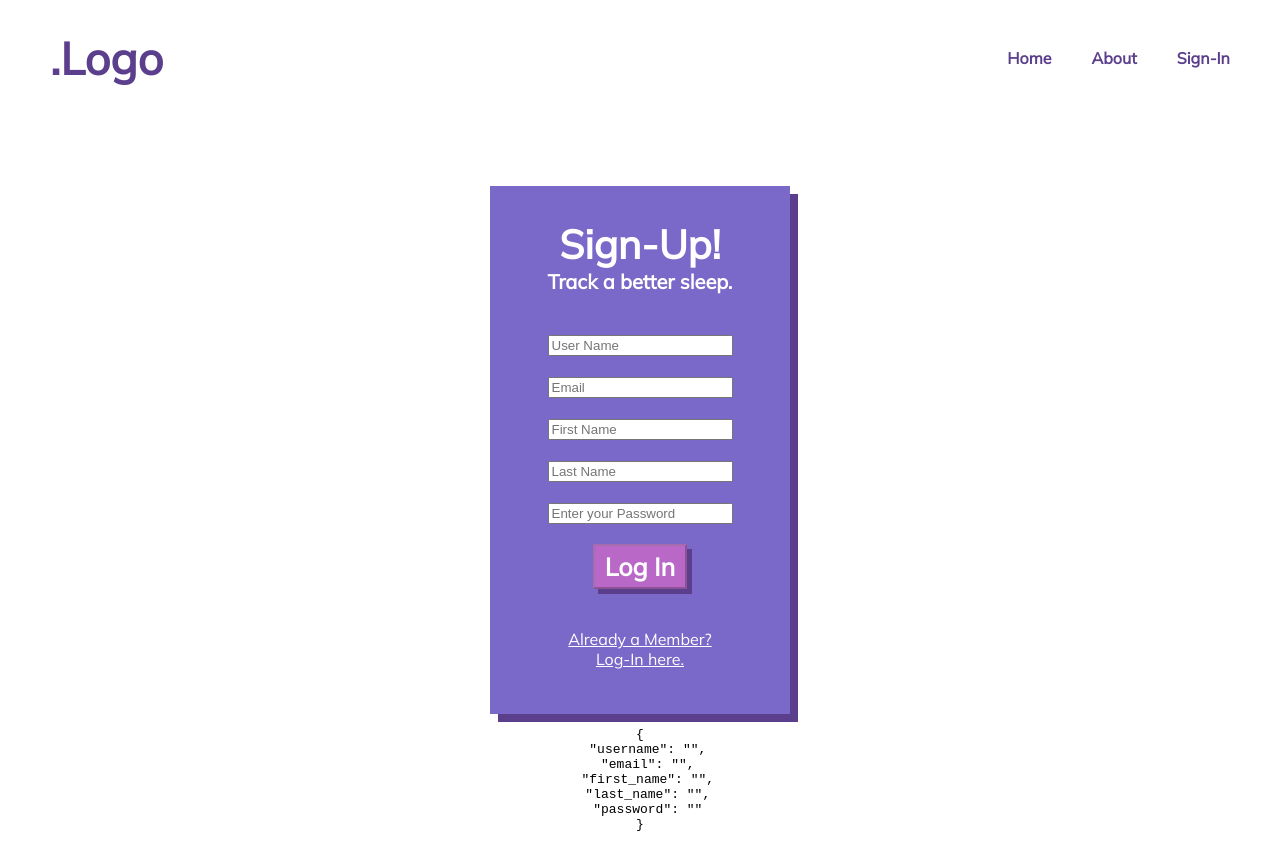
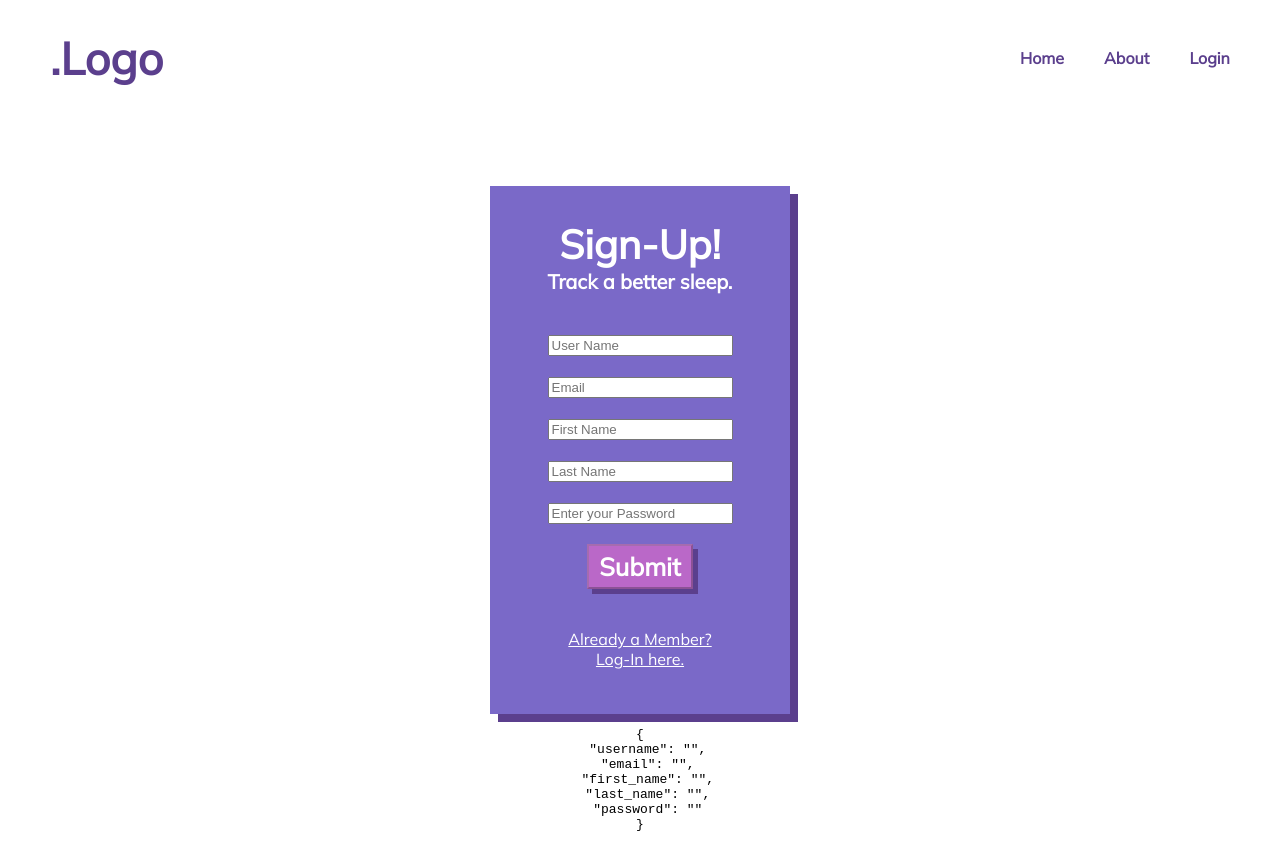
Before and after one commit to bw-sleep-tracker-1/React, a React (Create React App) app: page /signup in a window 1280 px wide. Built offline with nearby package versions, Linux system fonts and the light colour scheme.

Commit message:
linked marketing page to nav links

```diff
--- a/src/App.css
+++ b/src/App.css
@@ -31,16 +31,17 @@ nav{
 
 }
 
-ul {
+ul a {
 
   font-family: 'Mulish', sans-serif;
   font-weight: bolder;
   color: #5B3F8D;
+  text-decoration: none;
 
 }
 
-ul:hover {
-  color: #5B3F8D;
+ul a:hover {
+  color: black;
 }
 
 h1{
--- a/src/components/LogIn.js
+++ b/src/components/LogIn.js
@@ -72,9 +72,9 @@ const LogIn = (props) => {
       <header>
         <h1>.Logo</h1>
         <nav>
-          <ul className="aNav">Home</ul>
-          <ul className="bNav">About</ul>
-          <ul className="cNav">Sign Up</ul>
+          <ul><a href="https://quizzical-hermann-5f0d21.netlify.app/index.html">Home</a></ul>
+          <ul><a href="https://quizzical-hermann-5f0d21.netlify.app/about.html">About</a></ul>
+          <ul><a href="https://react-dusky.vercel.app/signup">Sign Up</a></ul>
         </nav>
       </header>
 
--- a/src/components/SignUp.js
+++ b/src/components/SignUp.js
@@ -80,9 +80,9 @@ const SignUp = (props) => {
       <header>
         <h1>.Logo</h1>
         <nav>
-          <ul>Home</ul>
-          <ul>About</ul>
-          <ul>Sign-In</ul>
+        <ul><a href="https://quizzical-hermann-5f0d21.netlify.app/index.html">Home</a></ul>
+          <ul><a href="https://quizzical-hermann-5f0d21.netlify.app/about.html">About</a></ul>
+          <ul><a href="https://react-dusky.vercel.app/">Login</a></ul>
         </nav>
       </header>
 
@@ -162,7 +162,7 @@ const SignUp = (props) => {
             <p className="error">{formError.password}</p>
           ) : null}
           <br />
-          <button disabled={buttDisabled}>Log In</button>
+          <button disabled={buttDisabled}>Submit</button>
         </form>
         <br />
         <br />
```
